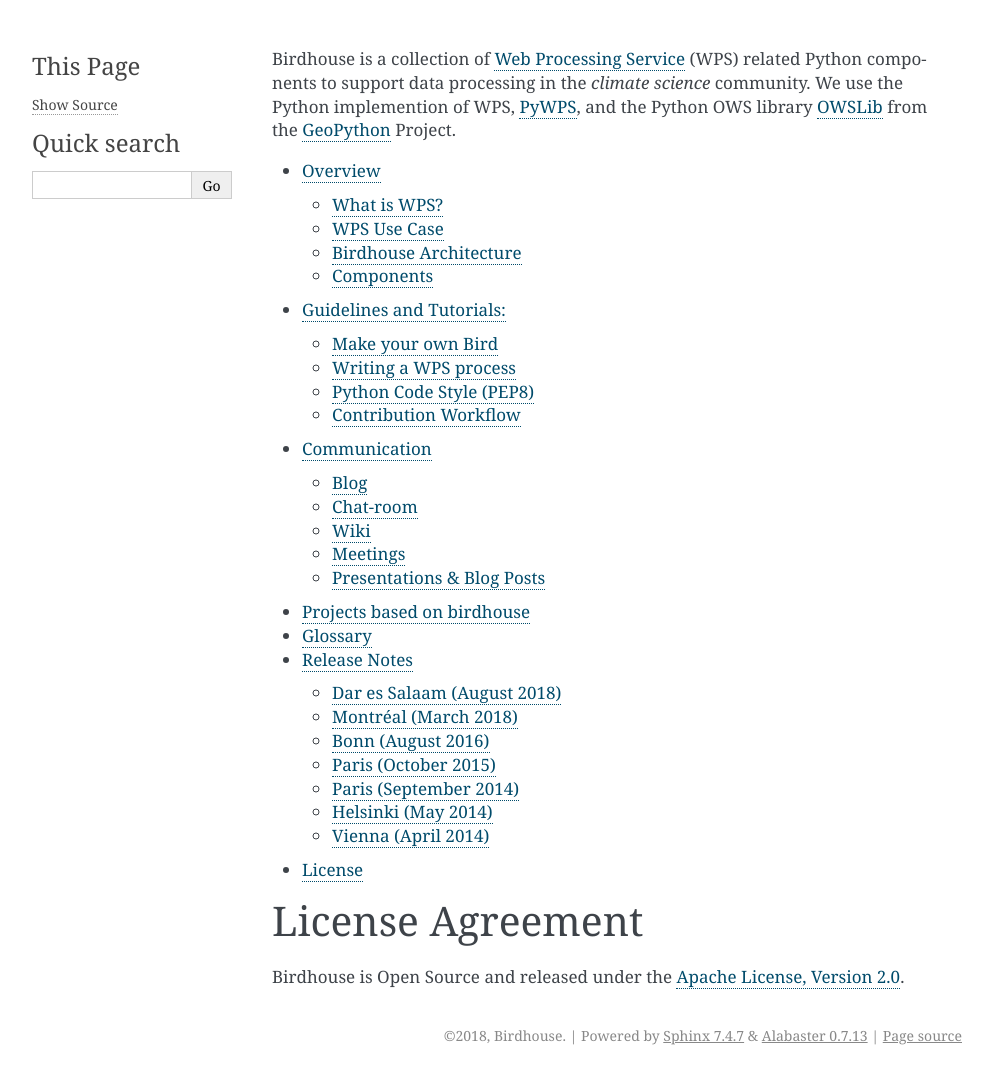
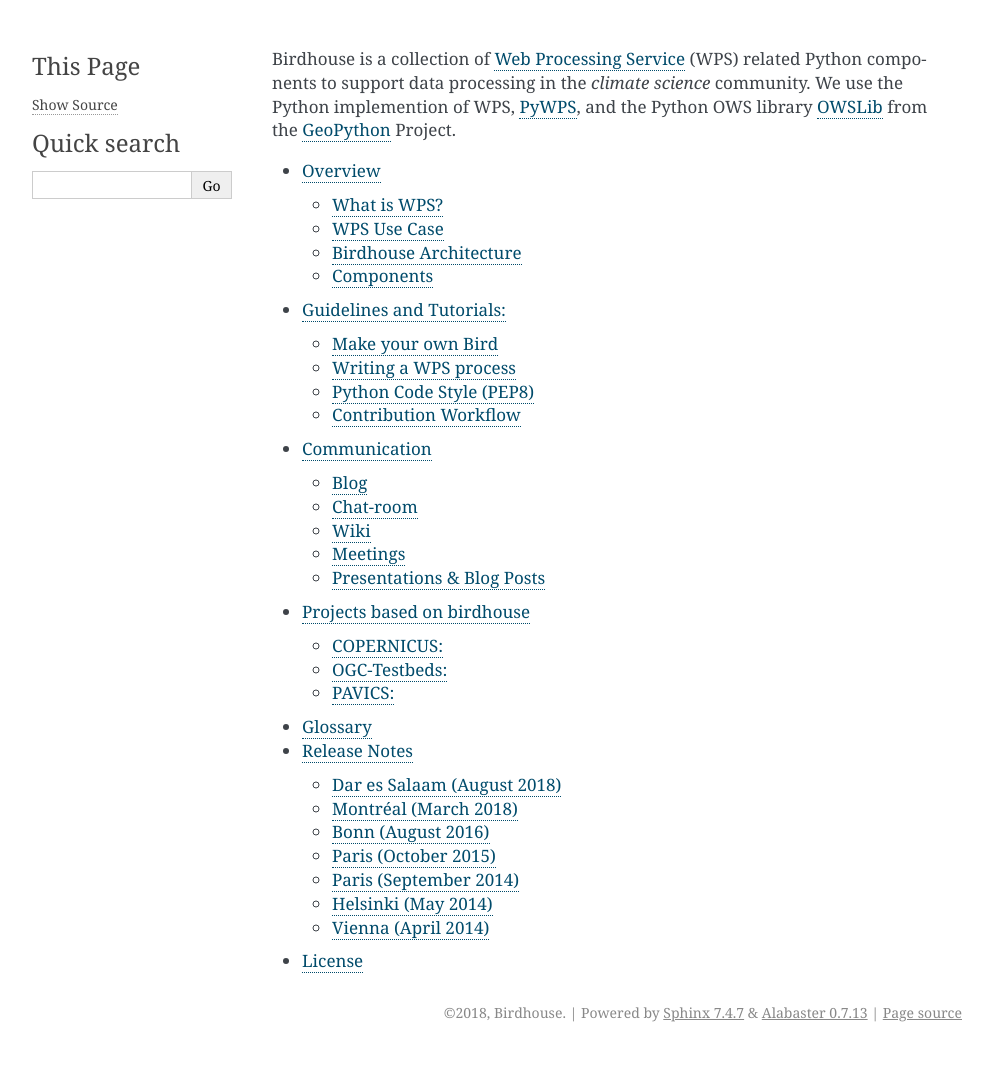
Before and after one commit to bird-house/birdhouse-docs, a Sphinx documentation site: the page built from docs/source/index.rst, in a window 1280 px wide. Shown: the whole page, without its empty margins (148-1141 px from the left). Built offline with Sphinx 7.4.7, drawn with Linux system fonts in a browser that asks for light colours; after the commit the page ends 1052 px from its top, so only the background shows below that.

Commit message:
minor changes

```diff
--- a/docs/source/index.rst
+++ b/docs/source/index.rst
@@ -20,16 +20,3 @@
    glossary
    release_notes
    license
-
-
-License Agreement
-=================
-
-Birdhouse is Open Source and released under the :ref:`Apache License, Version 2.0 <license>`.
-
-
-.. _PAVICS: https://ouranosinc.github.io/pavics-sdi/
-.. _Ouranos: https://www.ouranos.ca/
-.. _CRIM: https://www.crim.ca/en
-.. _Climate Data Store: https://cds.climate.copernicus.eu/
-.. _Copernicus Climate Change Service: https://climate.copernicus.eu/
```
Also changed, not shown: docs/source/projects.rst (+24 -1 lines).
